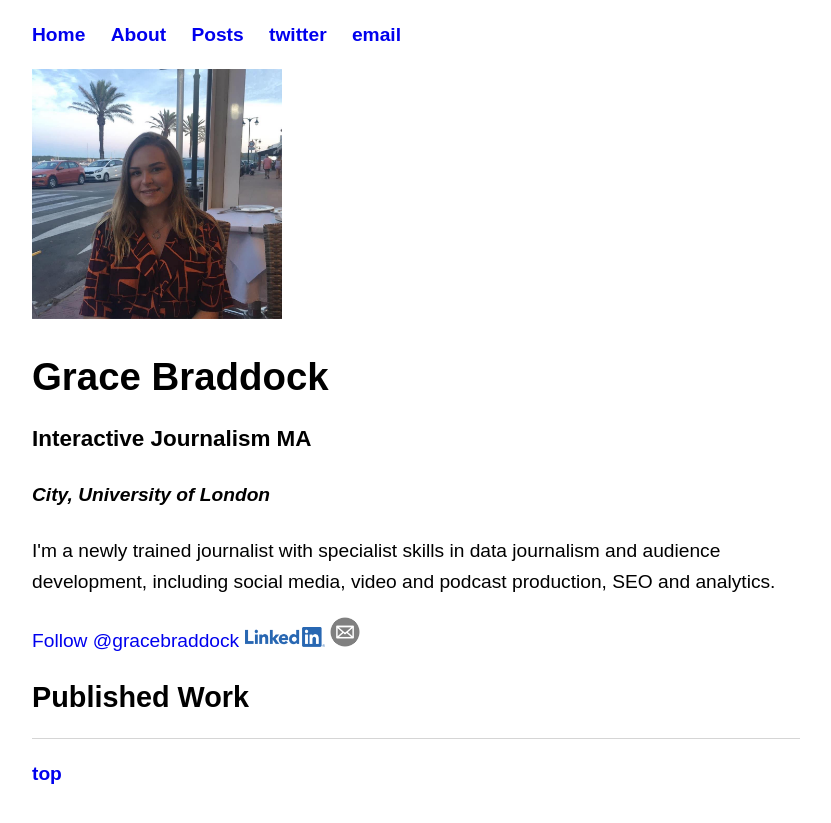
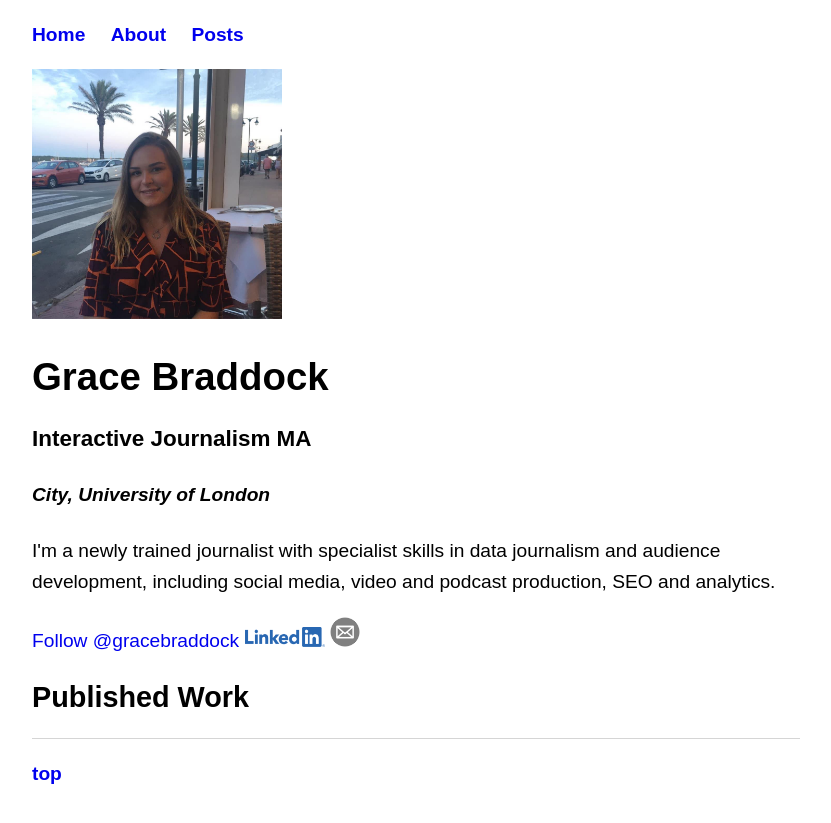
Before and after one commit to gracebraddock/gracebraddock.github.io, a Jekyll site: the page built from index.html, in a window 1280 px wide. Shown: the top 823 px of the page, without its empty margins (224-1055 px from the left). Built offline with Jekyll 4.4.1, drawn with Linux system fonts in a browser that asks for light colours; comment, search, counter and statistics services are not loaded.

Commit message:
Update default.html

```diff
--- a/_layouts/default.html
+++ b/_layouts/default.html
@@ -16,8 +16,7 @@
 	        		<li><a href="/">Home</a></li>
 				<li><a href="/about">About</a></li>
 				<li><a href="/posts">Posts</a></li>
-				<li><a href="https://twitter.com/gracebraddock">twitter</a></li>
-					<li><a href="mailto:grace.braddock@btinternet.com">email</a></li>
+
 	    		</ul>
 			</nav>
 			<div class="container">
```
